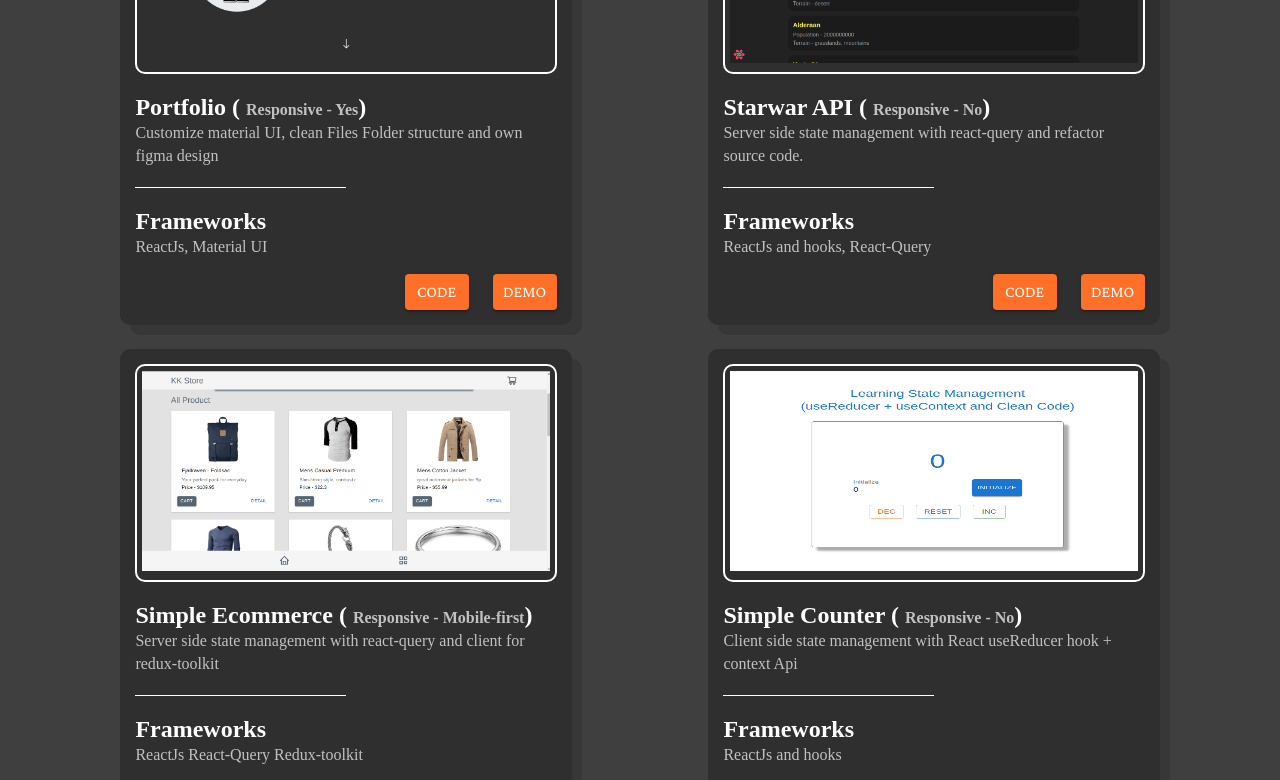
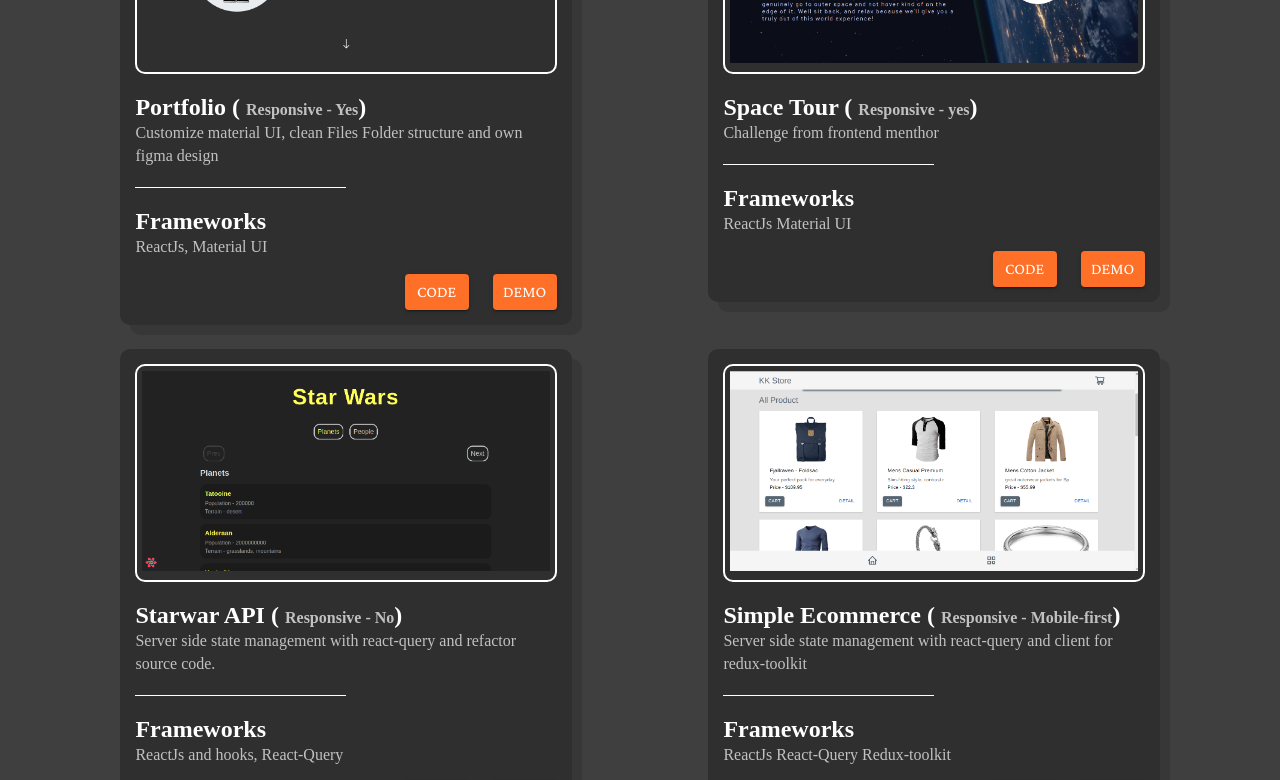
Before and after one commit to k2htet/portfolio, a React (Create React App) app: page / in a window 1280 px wide. Shown: the part 1080-1860 px from the top of the page. Built offline with nearby package versions, Linux system fonts and the light colour scheme.

Commit message:
add space project

```diff
--- a/src/assets/index.js
+++ b/src/assets/index.js
@@ -1,6 +1,6 @@
 export { default as line } from "./line.png";
 export { default as portfolio } from "./portfolio.png";
 export { default as starwar } from "./starwar.png";
-export { default as counter } from "./counter.png";
+export { default as space } from "./space.png";
 export { default as kkh } from "./kkh.svg";
 export { default as ecommerce } from "./ecommerce.png";
--- a/src/data/data.js
+++ b/src/data/data.js
@@ -1,4 +1,4 @@
-import { portfolio, starwar, counter, ecommerce } from "../assets";
+import { portfolio, starwar, ecommerce, space } from "../assets";
 
 export const data = [
   {
@@ -9,6 +9,15 @@ export const data = [
     link: "https://github.com/k2htet/Starwar",
     live: "https://kokohtet.vercel.app/",
     responsive: "Yes",
+  },
+  {
+    title: "Space Tour",
+    img: space,
+    des: "Challenge from frontend menthor",
+    lang: ["ReactJs ", "Material UI"],
+    link: "https://github.com/k2htet/space-tour",
+    live: "https://space-tour-chi.vercel.app/",
+    responsive: "yes",
   },
   {
     title: "Starwar API",
@@ -27,14 +36,6 @@ export const data = [
     link: "https://github.com/k2htet/fakestore",
     live: "https://kkstore.vercel.app/",
     responsive: "Mobile-first",
-  },
-  {
-    title: "Simple Counter",
-    img: counter,
-    des: "Client side state management with React useReducer hook + context Api",
-    lang: ["ReactJs and hooks "],
-    link: "https://github.com/k2htet/counter",
-    responsive: "No",
   },
 ];
 
```
Also changed, not shown: src/assets/counter.png (deleted), src/assets/space.png (added).
